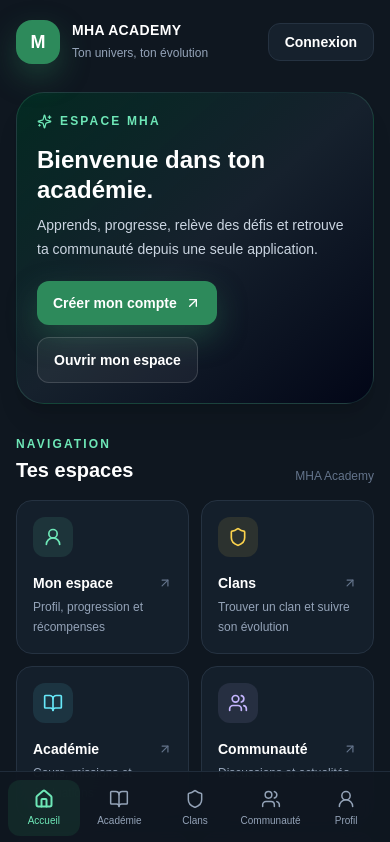
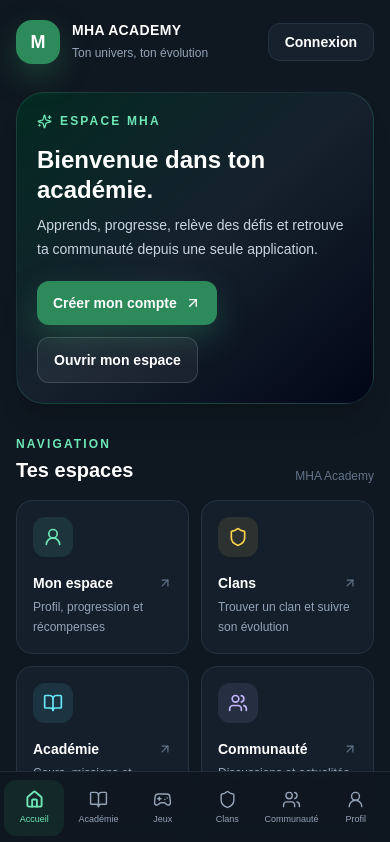
Before and after one commit to spidnes-wrl/mha-academy, a Next.js app: page / in a window 390 px wide. Shown: the top 842 px of the page. Built offline with nearby package versions, Linux system fonts and the light colour scheme.

Commit message:
feat: add games to mobile app navigation

```diff
--- a/src/components/BottomNav.tsx
+++ b/src/components/BottomNav.tsx
@@ -1,11 +1,12 @@
 'use client';
 import Link from 'next/link';
 import { usePathname } from 'next/navigation';
-import { Home, BookOpen, Shield, Users, UserRound } from 'lucide-react';
+import { Home, BookOpen, Shield, Users, UserRound, Gamepad2 } from 'lucide-react';
 
 const items = [
   { href: '/', label: 'Accueil', Icon: Home },
   { href: '/academie', label: 'Académie', Icon: BookOpen },
+  { href: '/jeux', label: 'Jeux', Icon: Gamepad2 },
   { href: '/clans', label: 'Clans', Icon: Shield },
   { href: '/communaute', label: 'Communauté', Icon: Users },
   { href: '/dashboard', label: 'Profil', Icon: UserRound },
@@ -15,12 +16,12 @@ export default function BottomNav() {
   const pathname = usePathname();
   if (pathname.startsWith('/auth/')) return null;
   return (
-    <nav aria-label="Navigation principale" className="fixed inset-x-0 bottom-0 z-50 border-t border-neutralBorder/80 bg-neutralBg/95 px-2 pb-[max(env(safe-area-inset-bottom),0.5rem)] pt-2 backdrop-blur-xl md:hidden">
-      <div className="mx-auto grid max-w-lg grid-cols-5 gap-1">
+    <nav aria-label="Navigation principale" className="fixed inset-x-0 bottom-0 z-50 border-t border-neutralBorder/80 bg-neutralBg/95 px-1 pb-[max(env(safe-area-inset-bottom),0.5rem)] pt-2 backdrop-blur-xl md:hidden">
+      <div className="mx-auto grid max-w-2xl grid-cols-6 gap-1">
         {items.map(({ href, label, Icon }) => {
           const active = pathname === href || (href !== '/' && pathname.startsWith(`${href}/`));
-          return <Link key={href} href={href} aria-current={active ? 'page' : undefined} className={`flex min-h-14 flex-col items-center justify-center gap-1 rounded-xl text-[10px] font-medium transition ${active ? 'bg-primaryGreen/15 text-emerald-300' : 'text-slate-400 hover:text-white'}`}>
-            <Icon size={20} strokeWidth={active ? 2.4 : 1.8} aria-hidden="true" /><span>{label}</span>
+          return <Link key={href} href={href} aria-current={active ? 'page' : undefined} className={`flex min-h-14 flex-col items-center justify-center gap-1 rounded-xl text-[9px] font-medium transition ${active ? 'bg-primaryGreen/15 text-emerald-300' : 'text-slate-400 hover:text-white'}`}>
+            <Icon size={19} strokeWidth={active ? 2.4 : 1.8} aria-hidden="true" /><span>{label}</span>
           </Link>;
         })}
       </div>
```
